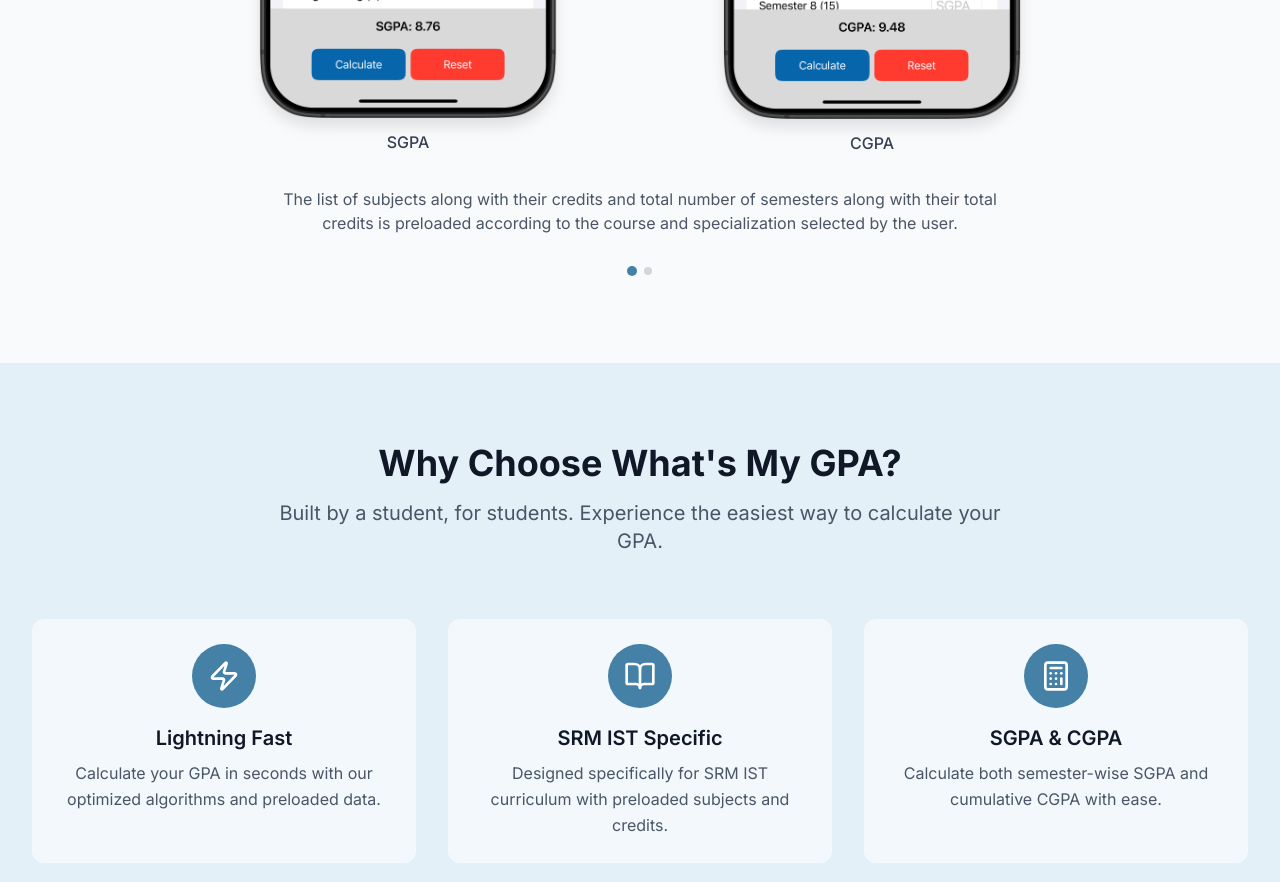
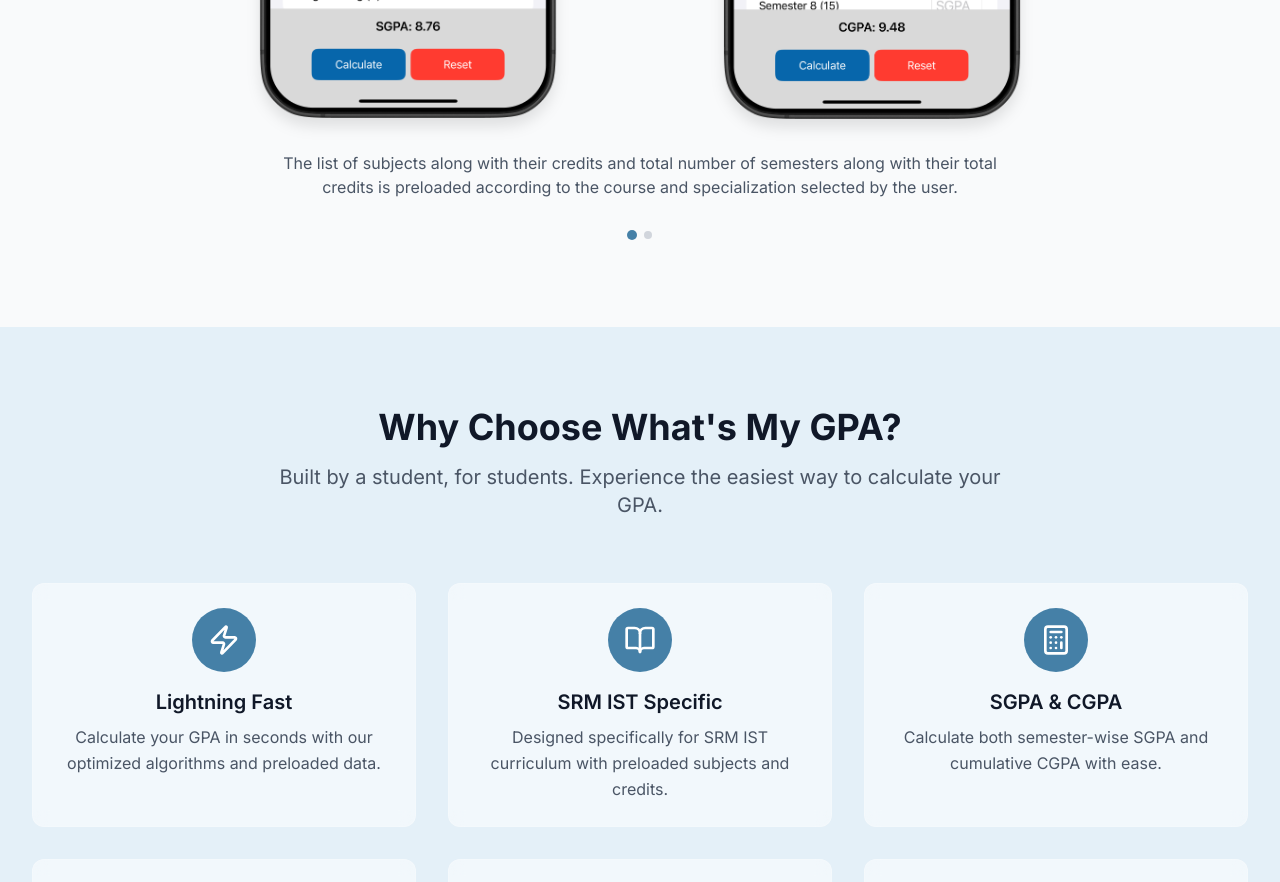
Before and after one commit to Mohamed-Fiyaz/WhatsMyGPA_LandingPage, a Next.js app: page / in a window 1280 px wide. Shown: the part 2320-3202 px from the top of the page. Built offline with nearby package versions, Linux system fonts and the light colour scheme.

Commit message:
Removed caption from bottom

```diff
--- a/src/components/sections/HowItWorks.tsx
+++ b/src/components/sections/HowItWorks.tsx
@@ -547,7 +547,6 @@
                           width={300}
                           height={600}
                           className="drop-shadow-xl mx-auto"
-                          title={screenshot.title}
                         />
                       </div>
                     </div>
@@ -584,7 +583,6 @@
                           width={300}
                           height={600}
                           className="drop-shadow-xl mx-auto"
-                          title={screenshot.title}
                         />
                       </div>
                     </div>
```
